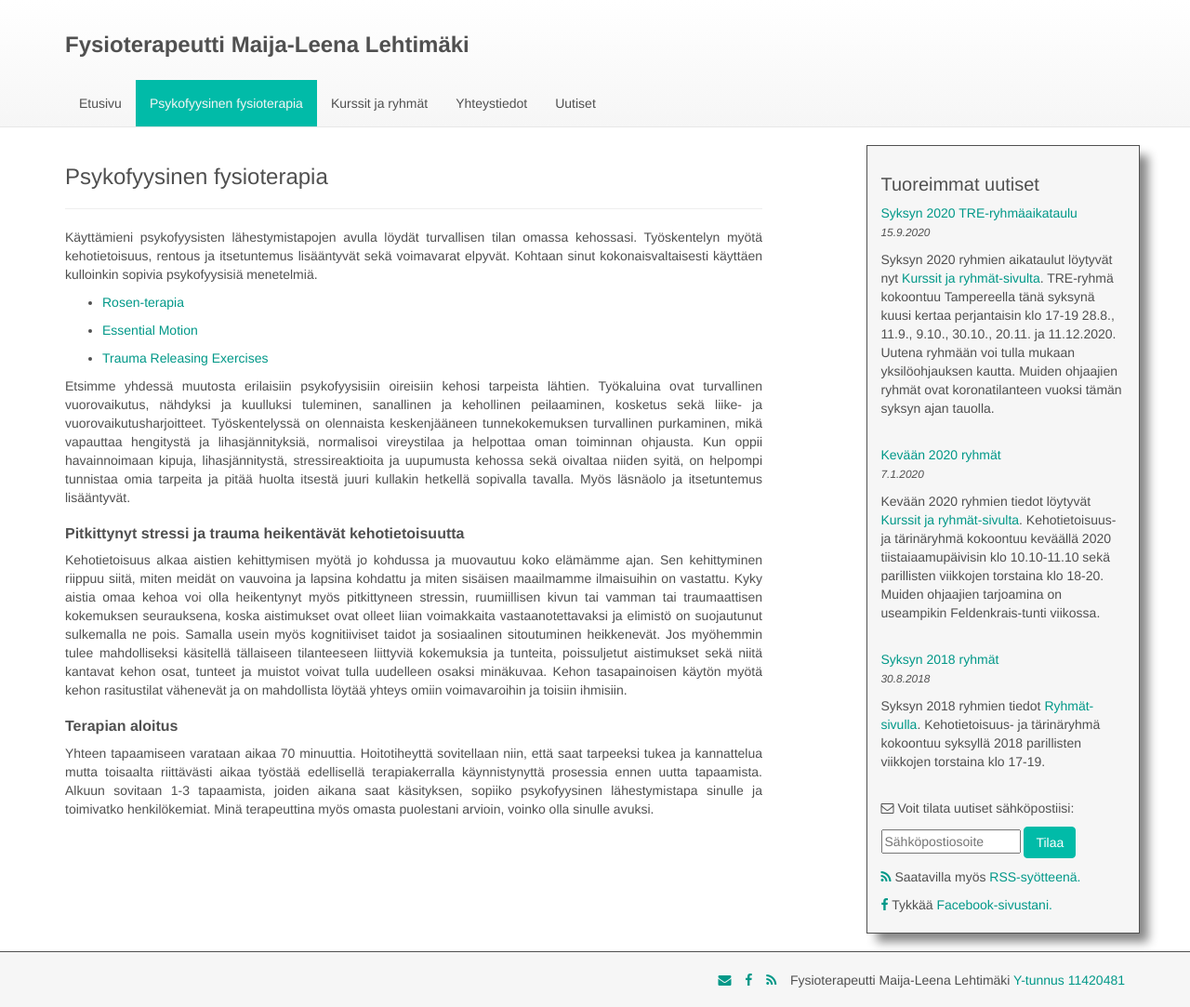
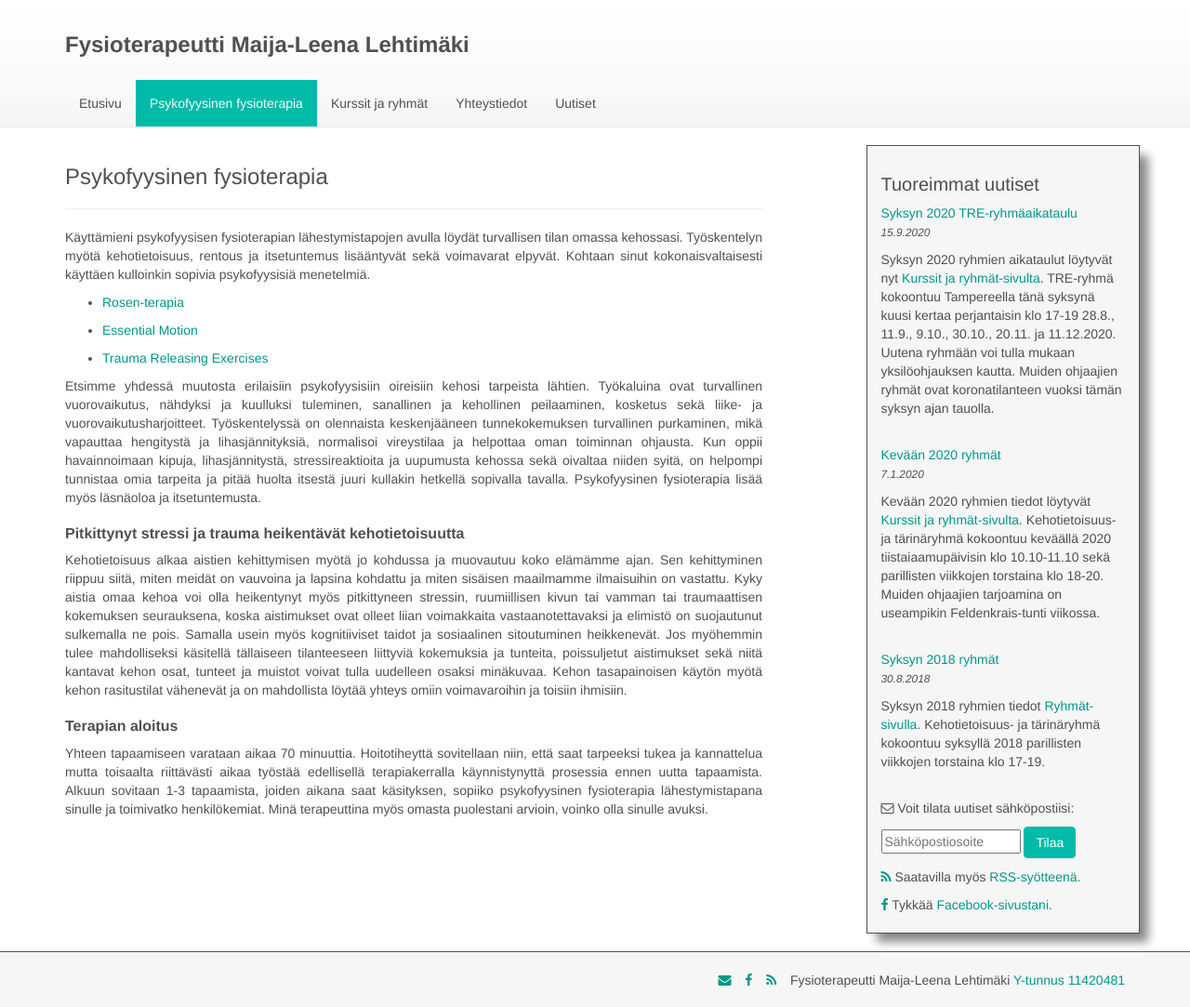
Before and after one commit to jluttine/maijaleenalehtimaki.fi, a Jekyll site: the page built from _pages/01-lahestymistapani.md, in a window 1280 px wide. Shown: the whole page at 93% size. Built offline with Jekyll 4.4.1, drawn with Linux system fonts in a browser that asks for light colours.

Commit message:
Update 01-lahestymistapani.md

```diff
--- a/_pages/01-lahestymistapani.md
+++ b/_pages/01-lahestymistapani.md
@@ -4,7 +4,7 @@ permalink: /lahestymistapani/
 ---
 ---
 
-Käyttämieni psykofyysisten lähestymistapojen avulla löydät turvallisen tilan
+Käyttämieni psykofyysisen fysioterapian lähestymistapojen avulla löydät turvallisen tilan
 omassa kehossasi. Työskentelyn myötä kehotietoisuus, rentous ja itsetuntemus
 lisääntyvät sekä voimavarat elpyvät. Kohtaan sinut kokonaisvaltaisesti käyttäen
 kulloinkin sopivia psykofyysisiä menetelmiä.
@@ -24,7 +24,7 @@ turvallinen purkaminen, mikä vapauttaa hengitystä ja lihasjännityksiä, norma
 vireystilaa ja helpottaa oman toiminnan ohjausta. Kun oppii havainnoimaan kipuja,
 lihasjännitystä, stressireaktioita ja uupumusta kehossa sekä oivaltaa niiden syitä,
 on helpompi tunnistaa omia tarpeita ja pitää huolta itsestä juuri kullakin hetkellä
-sopivalla tavalla. Myös läsnäolo ja itsetuntemus lisääntyvät.
+sopivalla tavalla. Psykofyysinen fysioterapia lisää myös läsnäoloa ja itsetuntemusta.
 
 ### Pitkittynyt stressi ja trauma heikentävät kehotietoisuutta
 
@@ -41,4 +41,4 @@ yhteys omiin voimavaroihin ja toisiin ihmisiin.
 
 ### Terapian aloitus
 
-Yhteen tapaamiseen varataan aikaa 70 minuuttia. Hoitotiheyttä sovitellaan niin, että saat tarpeeksi tukea ja kannattelua mutta toisaalta riittävästi aikaa työstää edellisellä terapiakerralla käynnistynyttä prosessia ennen uutta tapaamista. Alkuun sovitaan 1-3 tapaamista, joiden aikana saat käsityksen, sopiiko psykofyysinen lähestymistapa sinulle ja toimivatko henkilökemiat. Minä terapeuttina myös omasta puolestani arvioin, voinko olla sinulle avuksi.
+Yhteen tapaamiseen varataan aikaa 70 minuuttia. Hoitotiheyttä sovitellaan niin, että saat tarpeeksi tukea ja kannattelua mutta toisaalta riittävästi aikaa työstää edellisellä terapiakerralla käynnistynyttä prosessia ennen uutta tapaamista. Alkuun sovitaan 1-3 tapaamista, joiden aikana saat käsityksen, sopiiko psykofyysinen fysioterapia lähestymistapana sinulle ja toimivatko henkilökemiat. Minä terapeuttina myös omasta puolestani arvioin, voinko olla sinulle avuksi.
```
